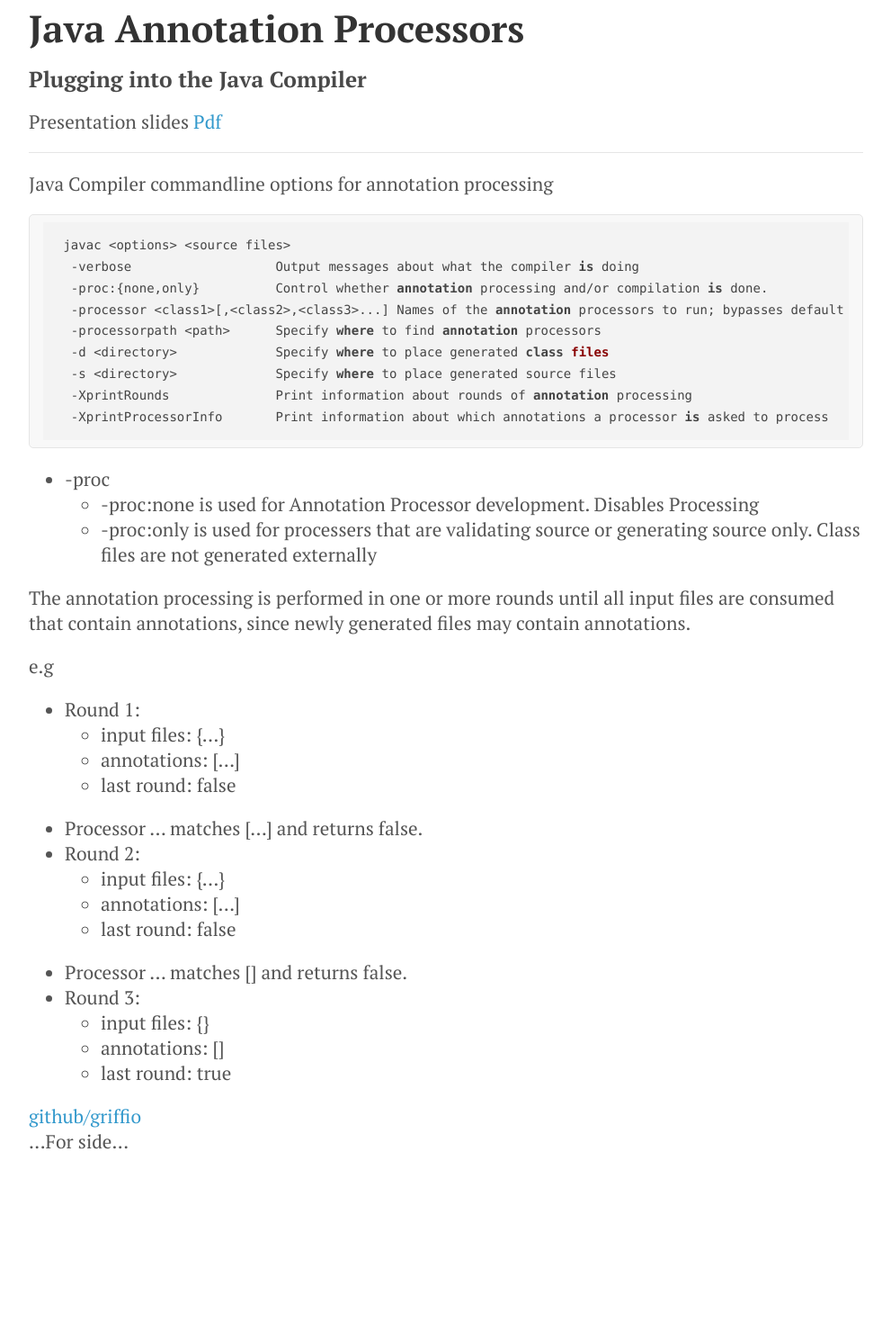
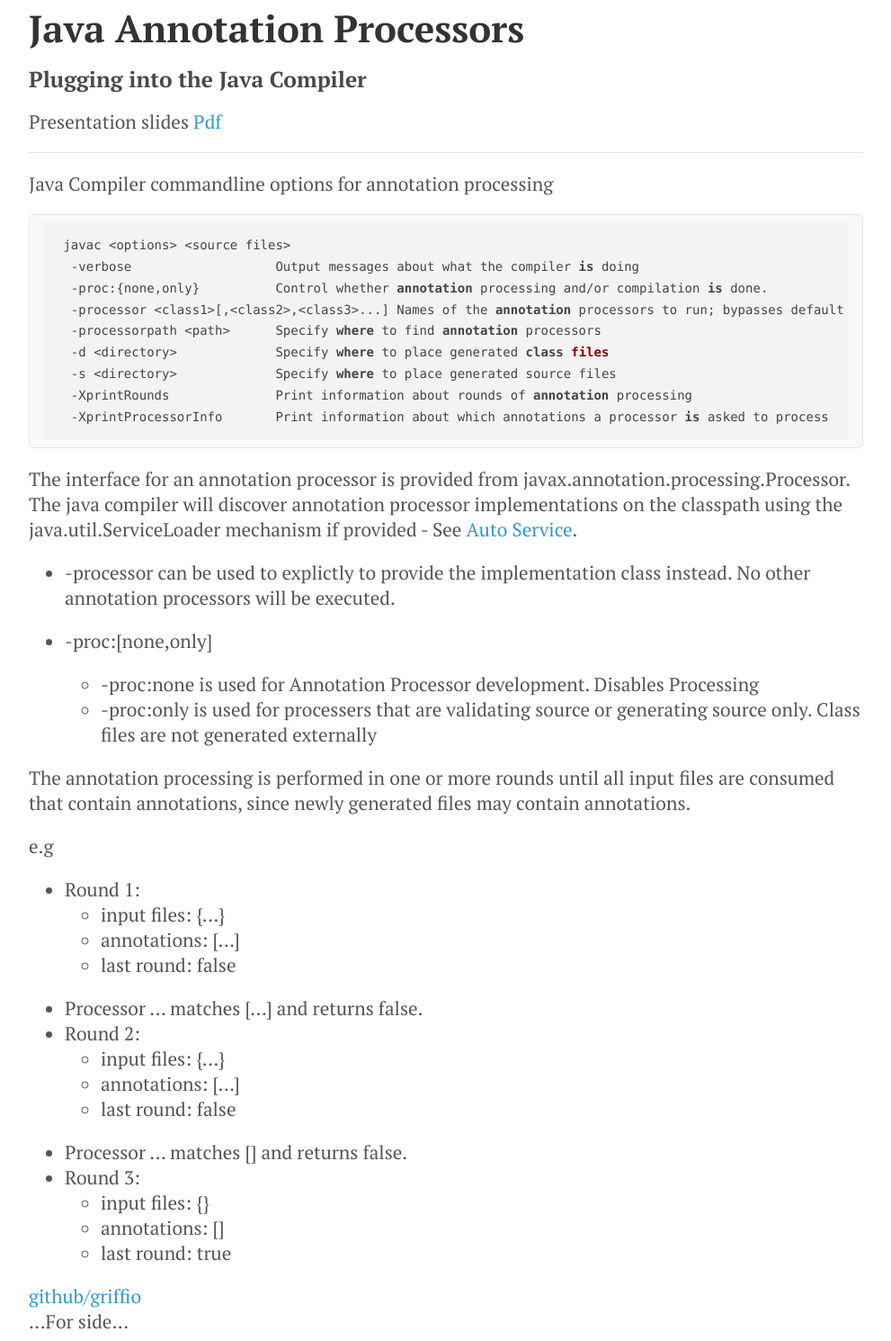
Before and after one commit to griffio/griffio.github.io, a Jekyll site: the page built from _posts/2015-01-21-Java-annotation-processors.md, in a window 1280 px wide. Shown: the whole page at 90% size, without its empty margins (144-1135 px from the left). Built offline with Jekyll 4.4.1, drawn with Linux system fonts in a browser that asks for light colours; nearby versions of some CDN libraries; before the commit the page ends 1290 px from its top, so only the background shows below that.

Commit message:
Update 2015-01-21-Java-annotation-processors.md

````diff
--- a/_posts/2015-01-21-Java-annotation-processors.md
+++ b/_posts/2015-01-21-Java-annotation-processors.md
@@ -30,9 +30,14 @@ Java Compiler commandline options for annotation processing
   -XprintProcessorInfo       Print information about which annotations a processor is asked to process
 ```
 
- * -proc
-   * -proc:none is used for Annotation Processor development. Disables Processing
-   * -proc:only is used for processers that are validating source or generating source only. Class files are not generated externally
+The interface for an annotation processor is provided from javax.annotation.processing.Processor.
+The java compiler will discover annotation processor implementations on the classpath using the java.util.ServiceLoader mechanism if provided - See [Auto Service](https://github.com/google/auto/tree/master/service).
+
+* -processor can be used to explictly to provide the implementation class instead. No other annotation processors will be executed.
+
+* -proc:[none,only]
+  * -proc:none is used for Annotation Processor development. Disables Processing
+  * -proc:only is used for processers that are validating source or generating source only. Class files are not generated externally
 
 The annotation processing is performed in one or more rounds until all input files are consumed that contain annotations, since newly generated files may contain annotations.
 
````
